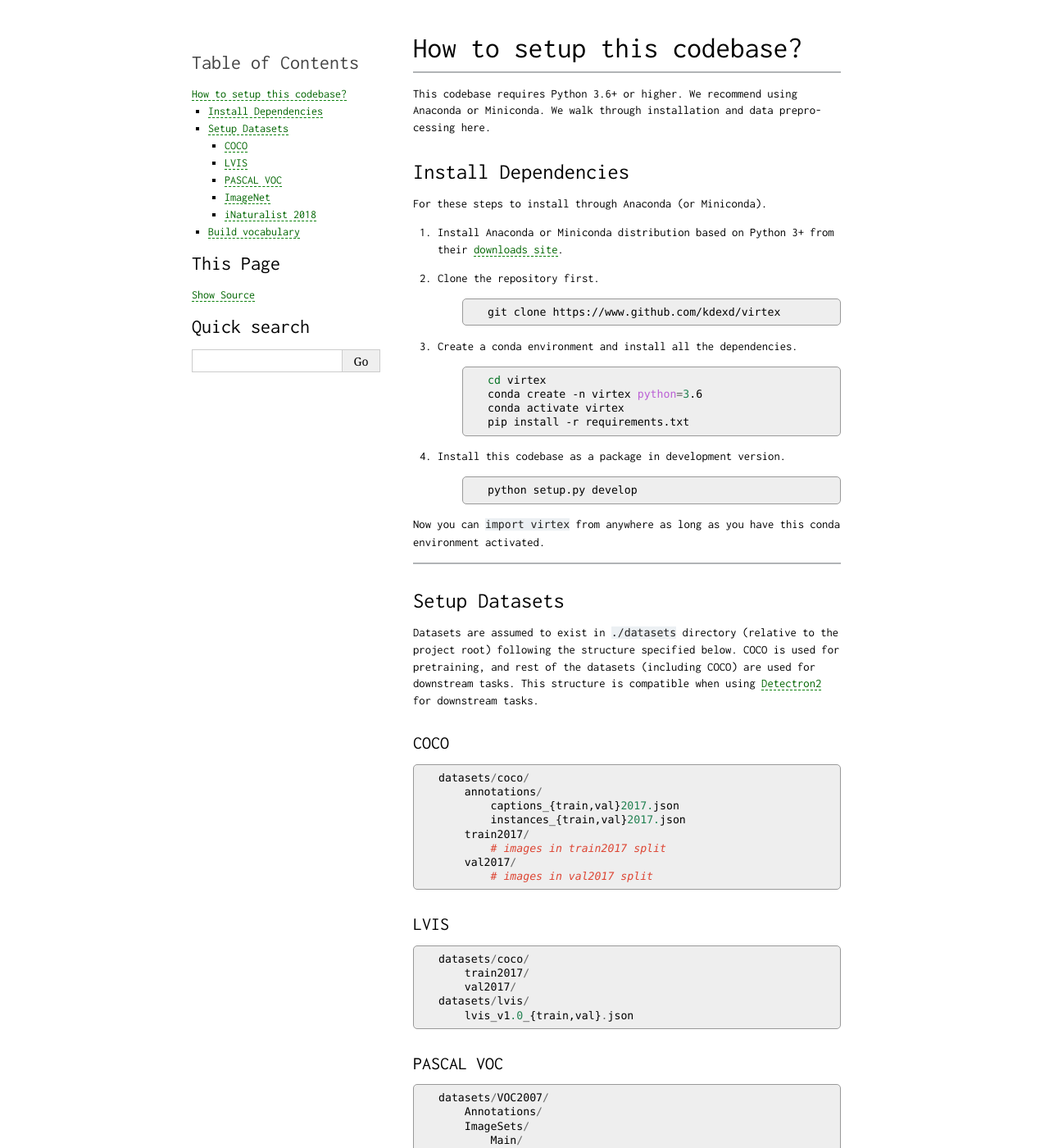
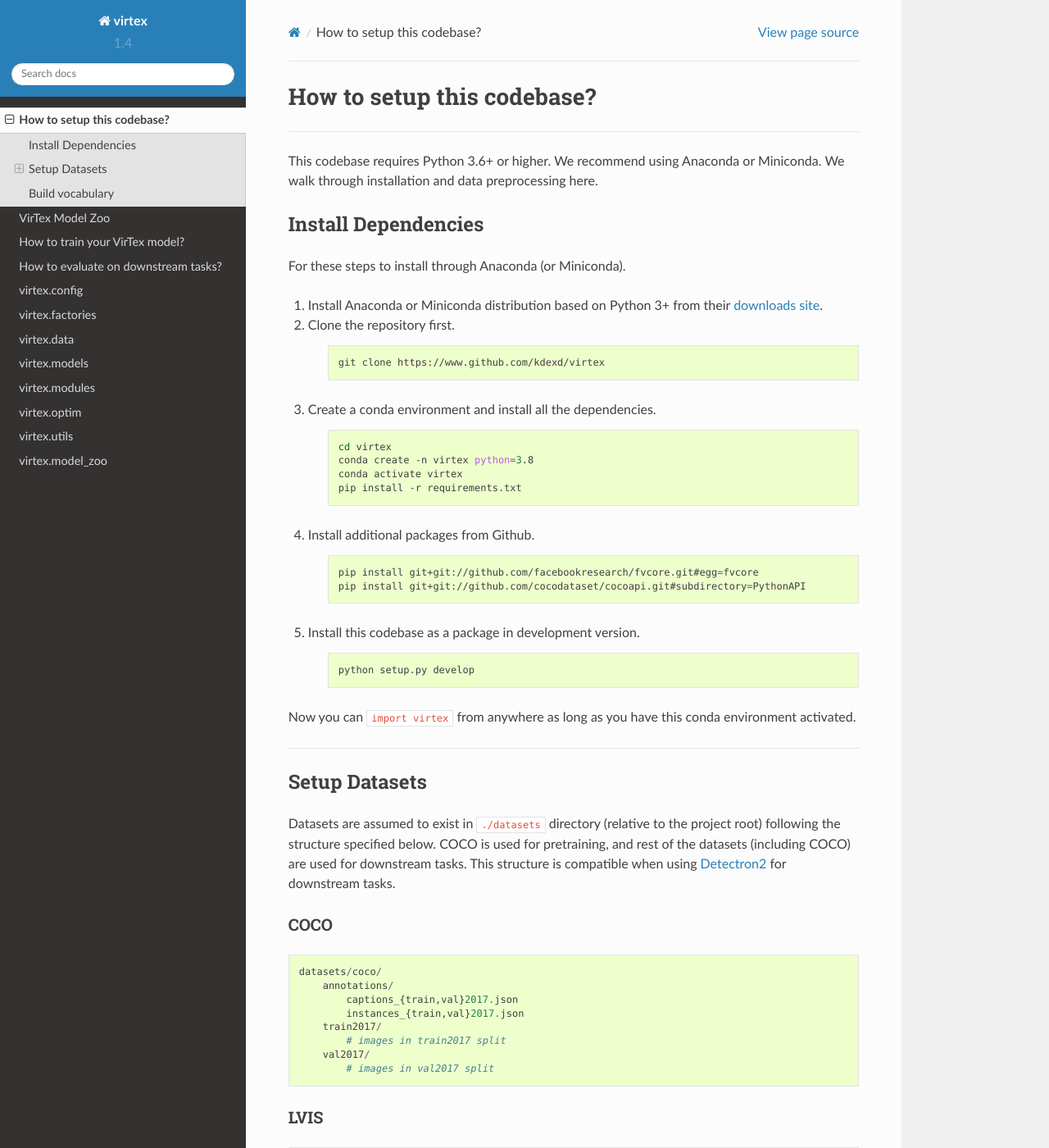
Before and after one commit to kdexd/virtex, a Sphinx documentation site: the page built from docs/virtex/usage/setup_dependencies.rst, in a window 1280 px wide and 1400 px high. Shown: the whole window at 82% size. Built offline with Sphinx 7.4.7 and the Read the Docs theme 2.0.0, drawn with Linux system fonts in a browser that asks for light colours; some of the changed text lies outside the part shown.

Commit message:
Update model zoo URLs on webpage, bump versions and deps. (#31)

```diff
--- a/docs/_static/custom.css
+++ /dev/null
@@ -1,116 +0,0 @@
-body {
-    padding: 40px 0 0 0;
-    font-size: 11pt;
-    font-family: Inconsolata !important;
-}
-
-/* Monospace everywhere */
-h1, h2, h3, h4, div.sphinxsidebar h1, div.sphinxsidebar h2,
-div.sphinxsidebar h3, div.sphinxsidebar h4, div.body h1,
-div.body h2, div.body h3, div.body h4, .admonition-title {
-    font-family: Inconsolata !important;
-}
-
-/* Make main content wider */
-div.document {
-    margin: auto;
-    width: 65%;
-}
-
-/* Make sidebar slightly wider. */
-div.sphinxsidebar {
-    width: 250px;
-}
-
-div.bodywrapper {
-    margin: 0 0 0 250px;
-}
-
-div.body {
-    color: black;
-    max-width: 100%
-}
-
-/* Darker headings */
-h1, h2, h3, h4, div.sphinxsidebar h1, div.sphinxsidebar h2,
-div.sphinxsidebar h3, div.sphinxsidebar h4, div.body h1,
-div.body h2, div.body h3, div.body h4 {
-    color: black;
-}
-
-@media screen and (max-width: 875px) {
-    div.sphinxsidebar {
-        background-color: white;
-    }
-}
-
-/* Darker bold words */
-strong {
-    color: #252525;
-}
-
-/* TOC tree tag, view source link & permalink anchor styling. */
-div.sphinxsidebar a, .viewcode-link, a.reference {
-    color: darkgreen;
-    text-decoration: none;
-    border-bottom: 1px dashed green;
-    text-underline-position: under;
-}
-a.headerlink {
-    color: black;
-}
-
-/* TOC tree tag, view source link & permalink anchor styling. */
-div.sphinxsidebar a:hover, .viewcode-link:hover, a.reference:hover,
-a.headerlink:hover {
-    font-weight: 700;
-    border-bottom: 1px solid green;
-}
-
-/* Add a light background to class signatures. */
-dl.class > dt:first-of-type, dl.function > dt:first-of-type,
-dl.method > dt:first-of-type, dl.classmethod > dt:first-of-type,
-dl.attribute > dt:first-of-type, dl.data > dt:first-of-type {
-    font-size: 12pt;
-    background-color: #d8f6e9;
-    padding: 10px 20px 10px 10px;
-    border: 1px solid #1b5e20;
-}
-
-/* Add lightgrey background to code snippets. */
-pre {
-    background-color: #eeeeee !important;
-    border: 1pt solid #999999;
-    border-radius: 5px;
-}
-
-/* Dark orange-red comments in code snippets. */
-.highlight .c1 {
-    color: #dd4533;
-}
-
-.admonition, .note {
-    background-color: #fed8b1 !important;
-    border: 1pt solid #ff7700;
-    border-radius: 5px;
-}
-
-/* Make "Parameters" subsection wider - display heading and content vertically. */
-dl.field-list {
-    display: block;
-}
-
-/* Increase font size of subsection headings ("Parameters", "Examples" etc.) */
-.rubric, dl.field-list > dt.field-odd, dl.field-list > dt.field-even {
-    color: black;
-    font-size: 14pt;
-    font-weight: 700;
-    text-decoration: underline;
-    padding: 0px;
-    margin: 20px 0px 10px 0px;
-}
-
-/* Add margins around methods and properties. */
-.py {
-    margin: 20px 0px 10px 0px;
-}
--- a/docs/conf.py
+++ b/docs/conf.py
@@ -24,7 +24,7 @@ copyright = "2021, Karan Desai and Justin Johnson"
 author = "Karan Desai"
 
 # The full version, including alpha/beta/rc tags
-release = "1.3"
+release = "1.4"
 
 
 # -- General configuration ---------------------------------------------------
@@ -62,9 +62,9 @@ master_doc = "index"
 # built documents.
 #
 # This version is used underneath the title on the index page.
-version = "1.3"
+version = "1.4"
 # The following is used if you need to also include a more detailed version.
-release = "1.3"
+release = "1.4"
 
 # The language for content autogenerated by Sphinx. Refer to documentation
 # for a list of supported languages.
@@ -92,15 +92,7 @@ numpydoc_show_class_members = False
 # The theme to use for HTML and HTML Help pages.  See the documentation for
 # a list of builtin themes.
 #
-html_theme = "alabaster"
-
-# html_theme_path = [sphinx_rtd_theme.get_html_theme_path()]
-
-# Theme options are theme-specific and customize the look and feel of a theme
-# further.  For a list of options available for each theme, see the
-# documentation.
-#
-# html_theme_options = {"collapse_navigation": False, "display_version": True}
+html_theme = "sphinx_rtd_theme"
 
 # Add any paths that contain custom static files (such as style sheets) here,
 # relative to this directory. They are copied after the builtin static files,
--- a/docs/virtex/usage/setup_dependencies.rst
+++ b/docs/virtex/usage/setup_dependencies.rst
@@ -30,12 +30,20 @@ For these steps to install through Anaconda (or Miniconda).
     .. code-block:: shell
 
         cd virtex
-        conda create -n virtex python=3.6
+        conda create -n virtex python=3.8
         conda activate virtex
         pip install -r requirements.txt
 
 
-4. Install this codebase as a package in development version.
+4. Install additional packages from Github.
+
+    .. code-block:: shell
+
+        pip install git+git://github.com/facebookresearch/fvcore.git#egg=fvcore
+        pip install git+git://github.com/cocodataset/cocoapi.git#subdirectory=PythonAPI
+
+
+5. Install this codebase as a package in development version.
 
     .. code-block:: shell
 
--- a/setup.py
+++ b/setup.py
@@ -41,11 +41,11 @@ def get_model_zoo_configs() -> List[str]:
 
 setup(
     name="virtex",
-    version="1.3.0",
+    version="1.4.0",
     author="Karan Desai and Justin Johnson",
     description="VirTex: Learning Visual Representations with Textual Annotations",
     package_data={"virtex.model_zoo": get_model_zoo_configs()},
-    python_requires=">=3.6",
+    python_requires=">=3.8",
     license="MIT",
     zip_safe=True,
 )
```
Also changed, not shown: docs/virtex/usage/model_zoo.rst (+16 -16 lines), requirements.txt (+7 -10 lines).
